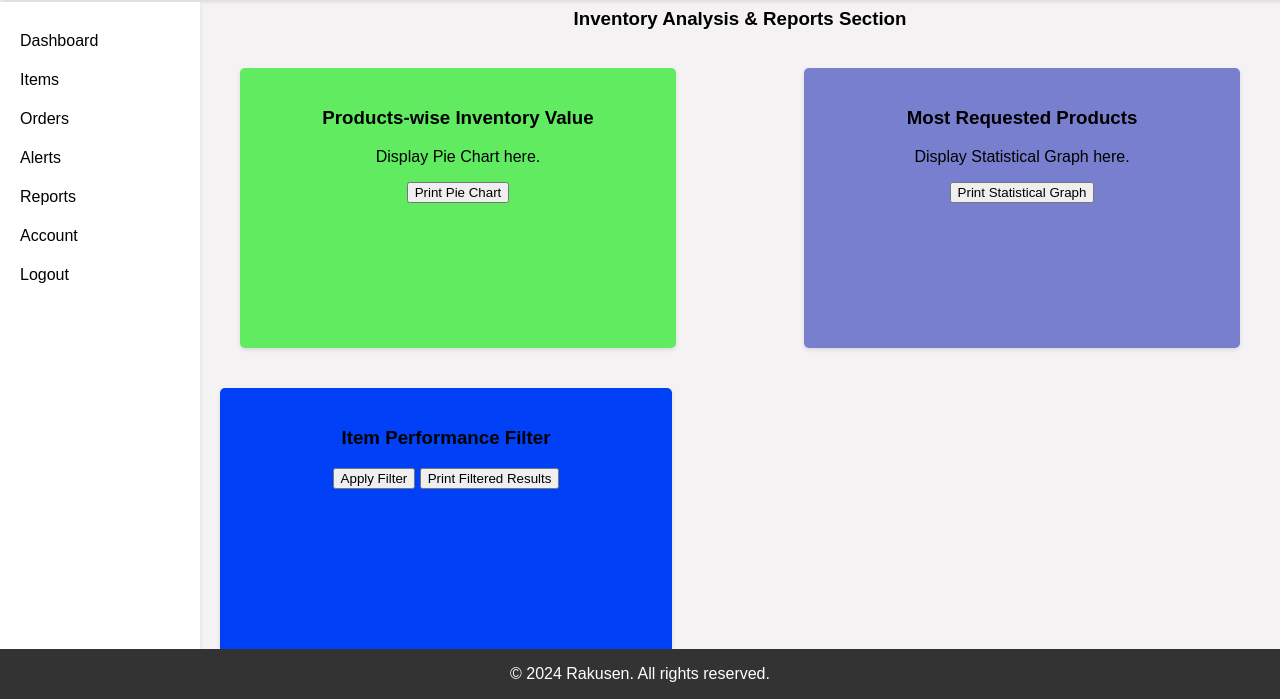
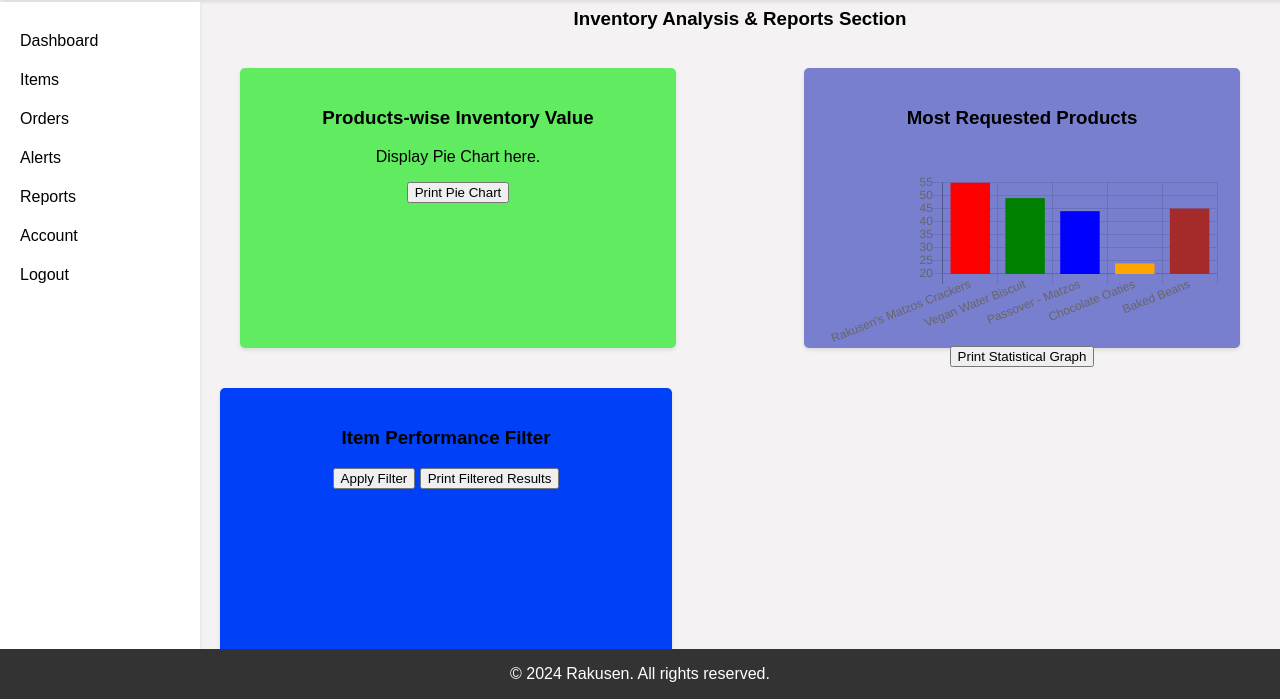
Before and after one commit to MohamedAwad22005293/Enterprise-Pro-Project, a PHP site: page /Reports.php in a window 1280 px wide. Shown: the part 101-800 px from the top of the page. Run offline with PHP 8.4, Linux system fonts and the light colour scheme.

Commit message:
I have updated the code by adding the the statistical graph to showcase most request products.

```diff
--- a/Prototype-Code/InDevelopment/Reports.php
+++ b/Prototype-Code/InDevelopment/Reports.php
@@ -219,7 +219,62 @@
             </div>
             <div class="statisticalgraph-box">
                 <h3>Most Requested Products</h3>
-                <p>Display Statistical Graph here.</p>
+                <html>
+<head>
+  <script src="https://cdnjs.cloudflare.com/ajax/libs/Chart.js/2.9.4/Chart.js"></script>
+</head>
+<body>
+
+<canvas id="myChart" style="width:100%;max-width:600px"></canvas>
+
+<script>
+  // Define the x-values (labels) for the chart, representing product names
+  const xValues = ["Rakusen's Matzos Crackers", "Vegan Water Biscuit", "Passover - Matzos", "Chocolate Oaties", "Baked Beans"];
+
+  // Define the y-values for the chart, representing the number of requests for each product
+  const yValues = [55, 49, 44, 24, 45];
+
+  // Define the colors for the bars in the chart
+  const barColors = ["red", "green", "blue", "orange", "brown"];
+
+  // Create a new Chart object, specifying the canvas element to render the chart
+  new Chart("myChart", {
+    // Set the type of chart to be a bar chart
+    type: "bar",
+
+    // Define the data for the chart
+    data: {
+      // Set the labels (x-values) for the chart
+      labels: xValues,
+
+      // Define datasets (each dataset represents a set of bars in the chart)
+      datasets: [{
+        // Set the background color for each bar
+        backgroundColor: barColors,
+
+        // Set the data values (y-values) for each bar
+        data: yValues
+      }]
+    },
+
+    // Set the options for the chart
+    options: {
+      // Configure the legend (in this case, we're hiding it)
+      legend: { display: false },
+
+      // Configure the title of the chart
+      title: {
+        // Enable the display of the title
+        display: true,
+
+      }
+    }
+  });
+</script>
+
+</body>
+</html>
+
                 <button onclick="window.print()">Print Statistical Graph</button>
             </div>
             </div>
```
